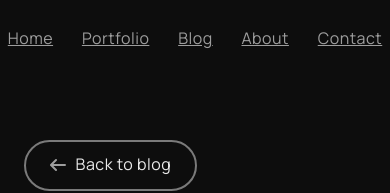
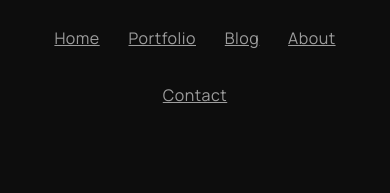
Before and after one commit to joshferrell/website, a Next.js app: page /blog/float-labels in a window 390 px wide. Shown: the top 193 px of the page. Built offline with nearby package versions, Linux system fonts and the light colour scheme.

Commit message:
fix: mobile overflow

```diff
--- a/src/pages/_app.tsx
+++ b/src/pages/_app.tsx
@@ -9,6 +9,8 @@ import { Box } from '~/components/box';
 import { Link } from '~/components/link';
 import { BlogPage } from '~/components/container';
 import '../app/globals.scss';
+
+// TODO: see if you can fully migrate to /app directory for less repeat.
 
 const manrope = Manrope({
   weight: 'variable',
@@ -116,6 +118,7 @@ export default function RootLayout({ Component, pageProps }: AppProps) {
             alignItems: 'center',
             justifyContent: 'center',
             gap: '1.8rem',
+            flexWrap: 'wrap',
             listStyleType: 'none',
             padding: '1.5rem',
           }}
```
